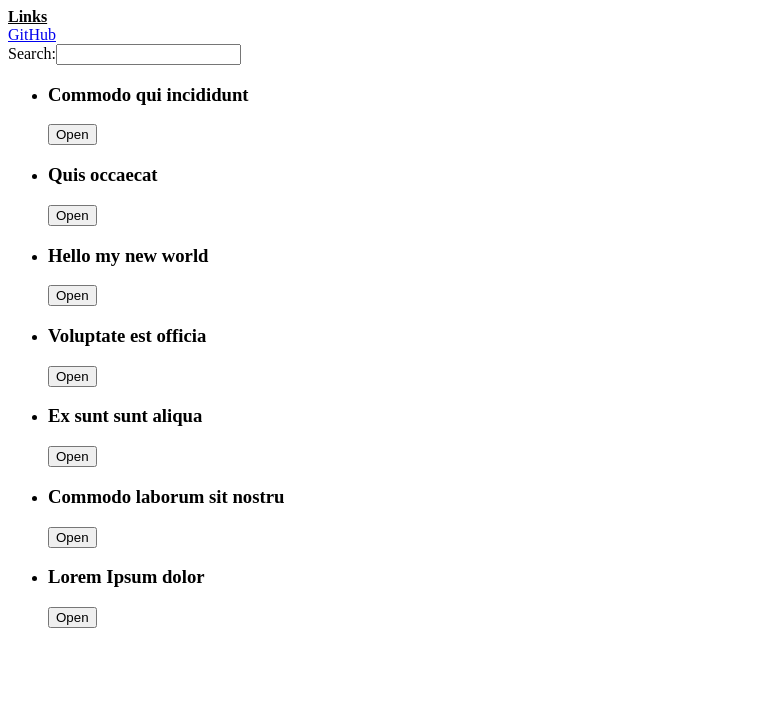
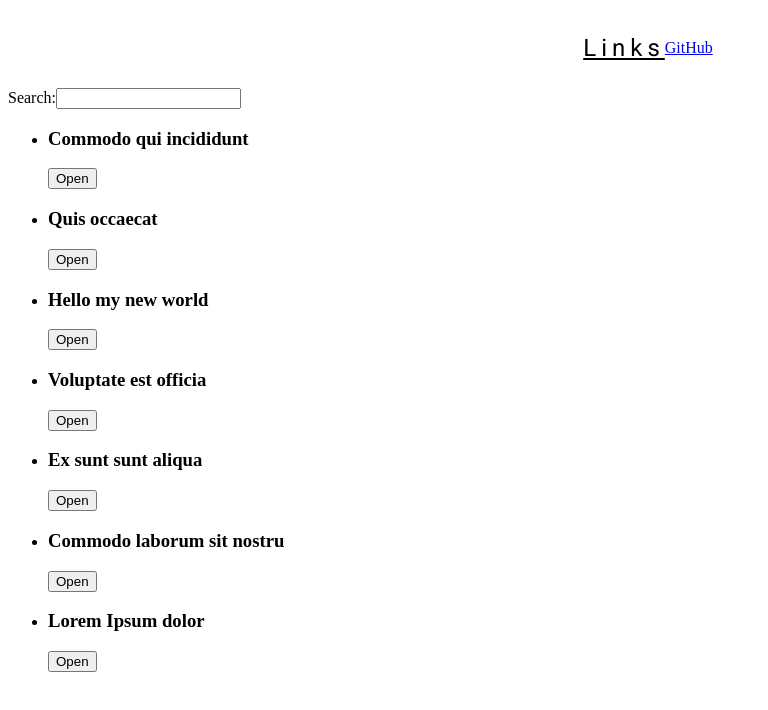
Before and after one commit to MoonW1nd/Links, a React app: page / in a window 1280 px wide. Shown: the top 710 px of the page, without its empty margins (0-768 px from the left). Built offline with nearby package versions, Linux system fonts and the light colour scheme.

Commit message:
Add fonts and style for Header and Logo

```diff
--- a/index.html
+++ b/index.html
@@ -3,6 +3,7 @@
 <head>
     <meta charset="UTF-8">
     <title>Links</title>
+    <link href="https://fonts.googleapis.com/css?family=Roboto" rel="stylesheet">
 </head>
 <body>
     <section id="App"></section>
--- a/src/components/Header/Header.js
+++ b/src/components/Header/Header.js
@@ -1,5 +1,6 @@
 import React from 'react';
 import Logo from '../Logo/Logo';
+import './Header.scss';
 
 export default function Header() {
   return <header className='Header'>
--- /dev/null
+++ b/src/components/Header/Header.scss
@@ -0,0 +1,7 @@
+.Header {
+  width: 100vw;
+  height: 80px;
+  display: flex;
+  justify-content: center;
+  align-items: center;
+}
--- a/src/components/Logo/Logo.js
+++ b/src/components/Logo/Logo.js
@@ -1,7 +1,8 @@
 import React from 'react';
+import './Logo.scss';
 
 export default function Logo() {
   return <div className='Logo'>
-    <b><u>Links</u></b>
+    <u>Links</u>
   </div>;
 }
--- /dev/null
+++ b/src/components/Logo/Logo.scss
@@ -0,0 +1,7 @@
+.Logo {
+  font-family: 'Roboto', sans-serif;
+  font-weight: lighter;
+  font-size: 24px;
+  line-height: 40px;
+  letter-spacing: 5px;
+}
```
